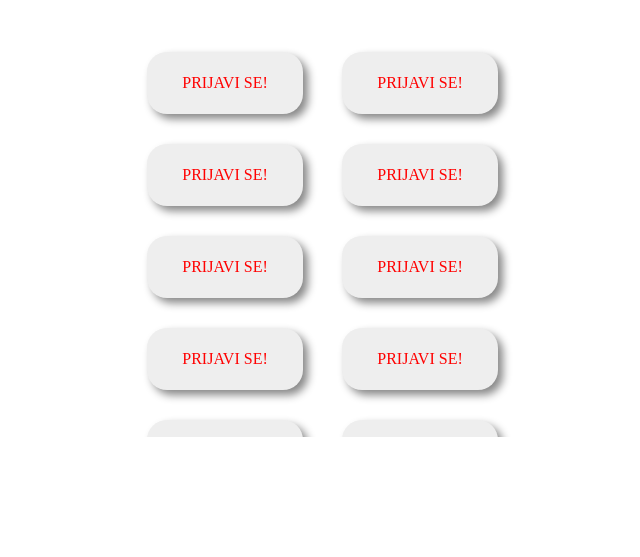
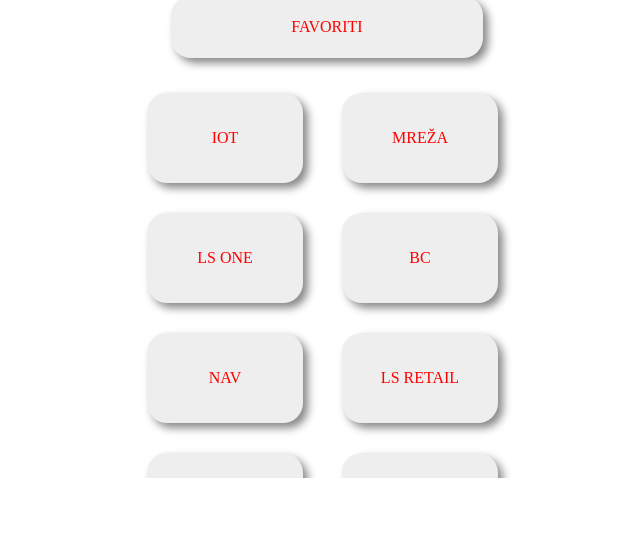
Before and after one commit to Brankec/Brankec.github.io, a plain HTML site: page mainmenu.html in a window 1280 px wide. Shown: the part 243-800 px from the top of the page, without its empty margins (313-953 px from the left). Drawn offline with nearby package versions, Linux system fonts and the light colour scheme; no server answers; a web font is replaced by a local one.

Commit message:
added favorites button and increased list items height

```diff
--- a/css/main.css
+++ b/css/main.css
@@ -187,17 +187,6 @@
   width: 100%;
   display: block;
   margin-top: 20px;
-}
-
-.mainmenu100-form-title {
-  font-family: Arial;
-  font-size: 40px;
-  color: Black;
-  line-height: 1.2;
-  text-align: left;
-
-  width: 100%;
-  display: block;
 }
 
 .mainmenu100-form-year-title {
--- a/css/mainmenu.css
+++ b/css/mainmenu.css
@@ -33,7 +33,7 @@
   justify-content: center;
   align-items: center;
   width: 80%;
-  height: 62px;
+  height: 90px;
   background-color: #eeeeee;
   border-radius: 20px;
 
@@ -53,3 +53,57 @@
   background-color: Red;
   color: black;
 }
+
+.mainmenu100-form-title {
+  font-family: Arial;
+  font-size: 40px;
+  color: Black;
+  line-height: 1.2;
+  text-align: left;
+  alignment: top;
+
+  width: 100%;
+  display: block;
+}
+
+.mainmenu100-favorites-btn {
+  font-family: Ubuntu-Bold;
+  font-size: 16px;
+  color: Red;
+  line-height: 1.2;
+  text-transform: uppercase;
+
+  display: -webkit-box;
+  display: -webkit-flex;
+  display: -moz-box;
+  display: -ms-flexbox;
+  display: flex;
+  justify-content: center;
+  align-items: center;
+  width: 80%;
+  height: 62px;
+  background-color: #eeeeee;
+  border-radius: 20px;
+
+  margin-left: auto;
+  margin-right: auto;
+
+  box-shadow: 5px 5px 8px #888888;
+
+  -webkit-transition: all 0.4s;
+  -o-transition: all 0.4s;
+  -moz-transition: all 0.4s;
+  transition: all 0.4s;
+}
+
+.container-mainmenu100-favorites-btn {
+  width: 100%;
+  display: -webkit-box;
+  display: -webkit-flex;
+  display: -moz-box;
+  display: -ms-flexbox;
+  display: flex;
+  flex-wrap: wrap;
+  align-content: center;
+  padding-bottom: 20px;
+}
--- a/mainmenu.html
+++ b/mainmenu.html
@@ -44,82 +44,88 @@
             </span>
           </div>
 
+          <div class="container-mainmenu100-favorites-btn ">
+            <button class="mainmenu100-favorites-btn">
+              Favoriti
+            </button>
+          </div>
+
           <div class="lecture-list-container">
             <ul id="double">
               <li>
                 <div class="container-login100-form-btn">
                   <button class="mainmenu100-form-btn">
-                    Prijavi se!
+                    IoT
                   </button>
                 </div>
               </li>
               <li>
                 <div class="container-login100-form-btn ">
                   <button class="mainmenu100-form-btn">
-                    Prijavi se!
+                    Mreža
                   </button>
                 </div>
               </li>
               <li>
                 <div class="container-login100-form-btn ">
                   <button class="mainmenu100-form-btn">
-                    Prijavi se!
+                    LS One
                   </button>
                 </div>
               </li>
               <li>
                 <div class="container-login100-form-btn ">
                   <button class="mainmenu100-form-btn">
-                    Prijavi se!
+                    BC
                   </button>
                 </div>
               </li>
               <li>
                 <div class="container-login100-form-btn ">
                   <button class="mainmenu100-form-btn">
-                    Prijavi se!
+                    NAV
                   </button>
                 </div>
               </li>
               <li>
                 <div class="container-login100-form-btn ">
                   <button class="mainmenu100-form-btn">
-                    Prijavi se!
+                    LS Retail
                   </button>
                 </div>
               </li>
               <li>
                 <div class="container-login100-form-btn ">
                   <button class="mainmenu100-form-btn">
-                    Prijavi se!
+                    DynamicWeb
                   </button>
                 </div>
               </li>
               <li>
                 <div class="container-login100-form-btn">
                   <button class="mainmenu100-form-btn">
-                    Prijavi se!
+                    Potomac
                   </button>
                 </div>
               </li>
               <li>
                 <div class="container-login100-form-btn ">
                   <button class="mainmenu100-form-btn">
-                    Prijavi se!
+                    Heraldi
                   </button>
                 </div>
               </li>
               <li>
                 <div class="container-login100-form-btn ">
                   <button class="mainmenu100-form-btn">
-                    Prijavi se!
+                    e-Računi
                   </button>
                 </div>
               </li>
               <li>
                 <div class="container-login100-form-btn ">
                   <button class="mainmenu100-form-btn">
-                    Prijavi se!
+                    DignetDays
                   </button>
                 </div>
               </li>
```
